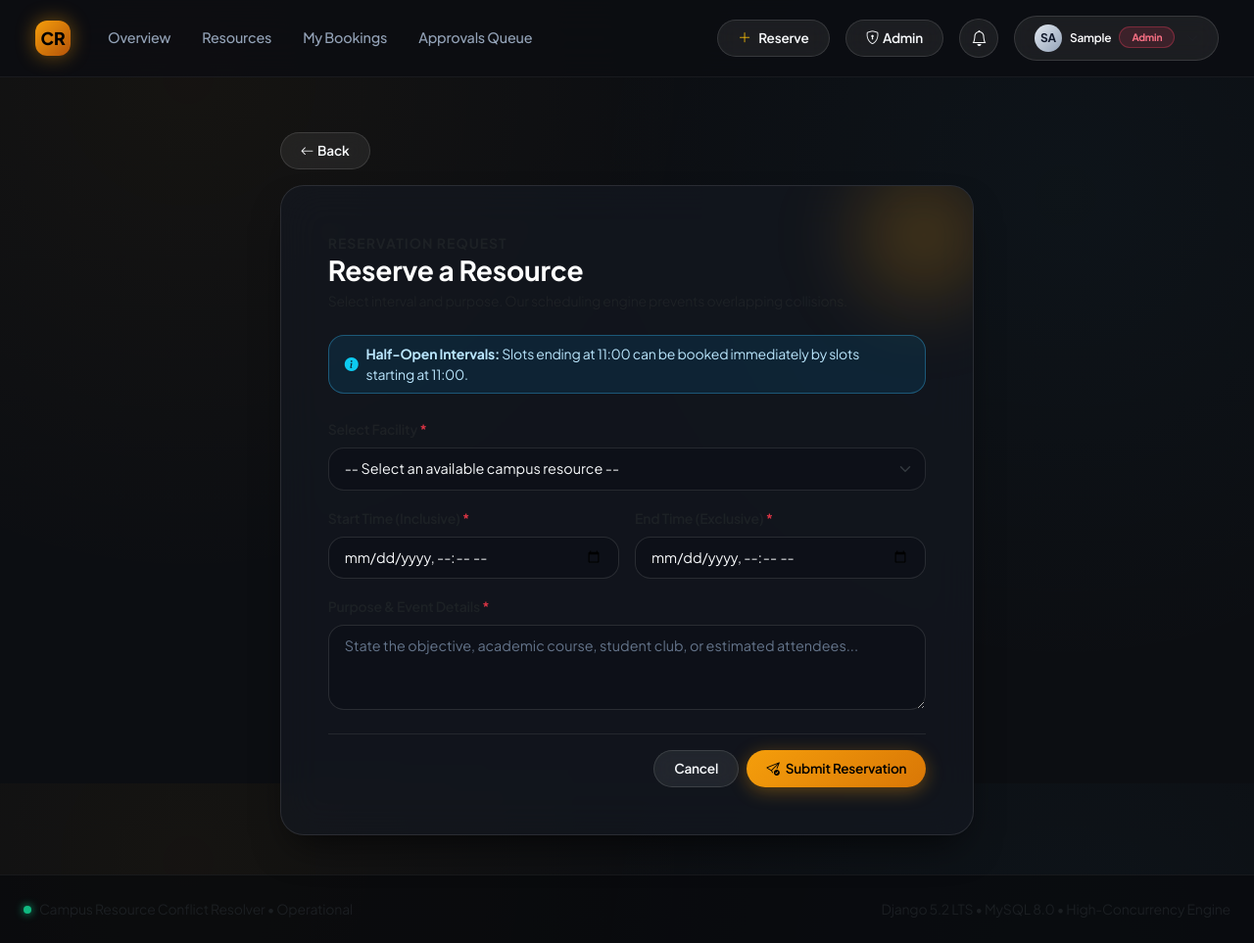
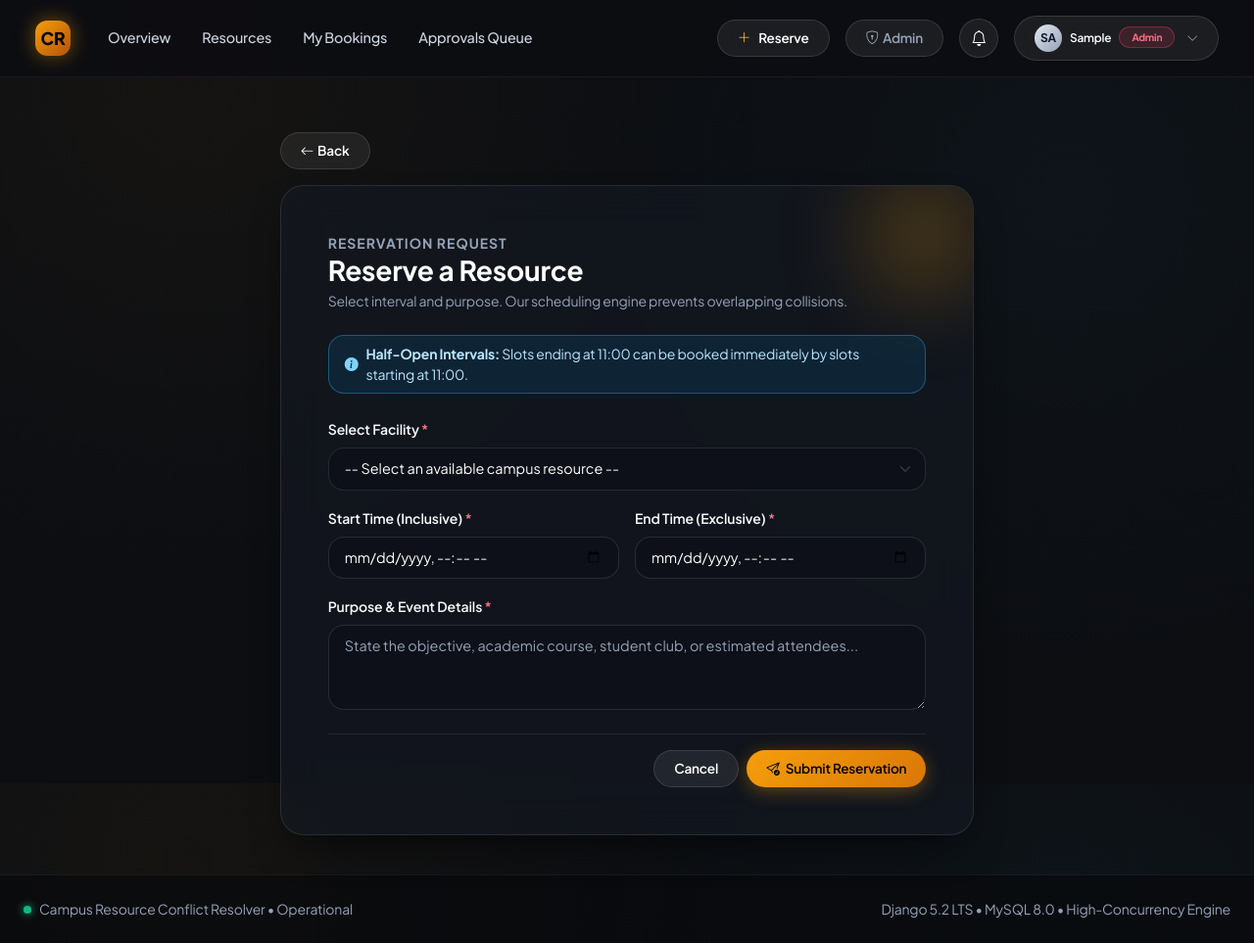
Before and after one commit to atharvtambe/campus_resource_conflict_resolver, a Django app: page /bookings/book/ in a window 1280 px wide. Shown: the whole page at 98% size. Run offline with Django 5.2, Linux system fonts and the light colour scheme; the visitor is signed in with stand-in values (Sample User, id 1); data that the repository does not hold is empty.

Commit message:
Fix text visibility and contrast across dark theme form inputs, selects, labels, and tables

```diff
--- a/static/css/dark_theme.css
+++ b/static/css/dark_theme.css
@@ -4,6 +4,7 @@
    ========================================================================== */
 
 :root {
+  color-scheme: dark;
   --bg-deep: #08090c;
   --bg-canvas: #0c0e12;
   --bg-card: rgba(20, 24, 33, 0.72);
@@ -13,10 +14,10 @@
   --bg-pill: rgba(255, 255, 255, 0.06);
   --bg-pill-hover: rgba(255, 255, 255, 0.12);
 
-  --text-primary: #f8fafc;
-  --text-secondary: #94a3b8;
-  --text-muted: #64748b;
-  --text-dim: #475569;
+  --text-primary: #ffffff;
+  --text-secondary: #cbd5e1;
+  --text-muted: #94a3b8;
+  --text-dim: #64748b;
 
   --border-subtle: rgba(255, 255, 255, 0.07);
   --border-card: rgba(255, 255, 255, 0.10);
@@ -342,11 +343,71 @@ body {
   box-shadow: 0 0 10px rgba(255, 255, 255, 0.8);
 }
 
-/* Dark Form Controls */
+/* Links & High-Legibility Hyperlinks */
+a {
+  color: var(--accent-cyan);
+  text-decoration: none;
+  transition: color 0.2s ease;
+}
+
+a:hover {
+  color: #7dd3fc;
+  text-decoration: underline;
+}
+
+a.text-white:hover {
+  color: #ffffff !important;
+}
+
+/* Global Text Utility Overrides for Crystal-Clear Legibility */
+.text-muted {
+  color: var(--text-muted) !important;
+}
+
+.text-secondary {
+  color: var(--text-secondary) !important;
+}
+
+.text-dark {
+  color: #ffffff !important;
+}
+
+.text-danger {
+  color: #fb7185 !important;
+}
+
+.text-success {
+  color: #34d399 !important;
+}
+
+.text-warning {
+  color: var(--accent-gold-light) !important;
+}
+
+.text-info {
+  color: #7dd3fc !important;
+}
+
+/* Form Labels & Help Text */
+.form-label, label {
+  color: #f8fafc !important;
+  font-weight: 600;
+  letter-spacing: -0.1px;
+}
+
+.form-text {
+  color: var(--text-muted) !important;
+}
+
+/* Dark Form Controls & Native Elements */
+input, select, textarea {
+  color-scheme: dark;
+}
+
 .form-control, .form-select {
   background-color: var(--bg-glass-input) !important;
   border: 1px solid var(--border-card) !important;
-  color: var(--text-primary) !important;
+  color: #ffffff !important;
   border-radius: var(--radius-md) !important;
   padding: 10px 16px;
   font-size: 0.9rem;
@@ -360,26 +421,67 @@ body {
   color: #ffffff !important;
 }
 
-.form-control::placeholder {
+.form-control::placeholder, ::placeholder {
   color: var(--text-muted) !important;
+  opacity: 1 !important;
+}
+
+/* Native Select Dropdown Options */
+select option,
+.form-select option {
+  background-color: #121620 !important;
+  color: #ffffff !important;
+  padding: 8px 12px;
+}
+
+/* Native Date and Time Picker Icons in WebKit/Blink (Chrome & Edge) */
+input[type="date"]::-webkit-calendar-picker-indicator,
+input[type="datetime-local"]::-webkit-calendar-picker-indicator,
+input[type="time"]::-webkit-calendar-picker-indicator {
+  filter: invert(1) brightness(0.95);
+  cursor: pointer;
+  opacity: 0.85;
+}
+
+input[type="date"]::-webkit-calendar-picker-indicator:hover,
+input[type="datetime-local"]::-webkit-calendar-picker-indicator:hover,
+input[type="time"]::-webkit-calendar-picker-indicator:hover {
+  opacity: 1;
+}
+
+/* Checkboxes and Radios */
+.form-check-input {
+  background-color: rgba(255, 255, 255, 0.08) !important;
+  border: 1px solid rgba(255, 255, 255, 0.25) !important;
+  cursor: pointer;
+}
+
+.form-check-input:checked {
+  background-color: var(--accent-gold) !important;
+  border-color: var(--accent-gold) !important;
+}
+
+.form-check-label {
+  color: #f8fafc !important;
+  cursor: pointer;
 }
 
 .input-group-text {
   background-color: rgba(255, 255, 255, 0.04) !important;
   border: 1px solid var(--border-card) !important;
-  color: var(--text-muted) !important;
+  color: var(--text-secondary) !important;
   border-radius: var(--radius-md) 0 0 var(--radius-md) !important;
 }
 
 /* Tables */
 .table {
-  color: var(--text-primary) !important;
+  color: #ffffff !important;
   border-color: var(--border-subtle) !important;
 }
 
 .table th {
   background: rgba(255, 255, 255, 0.03) !important;
-  color: var(--text-muted) !important;
+  color: var(--text-secondary) !important;
   font-size: 0.75rem;
   font-weight: 700;
   text-transform: uppercase;
@@ -390,13 +492,18 @@ body {
 
 .table td {
   background: transparent !important;
+  color: #f8fafc !important;
   border-bottom: 1px solid rgba(255, 255, 255, 0.04) !important;
   padding: 16px;
   vertical-align: middle;
 }
 
+.table td .text-muted {
+  color: var(--text-muted) !important;
+}
+
 .table-hover tbody tr:hover td {
-  background-color: rgba(255, 255, 255, 0.03) !important;
+  background-color: rgba(255, 255, 255, 0.04) !important;
 }
 
 /* Badges */
--- a/templates/bookings/booking_form.html
+++ b/templates/bookings/booking_form.html
@@ -54,7 +54,7 @@
 
                 <!-- Resource Dropdown -->
                 <div class="mb-3">
-                    <label for="{{ form.resource.id_for_label }}" class="form-label small fw-semibold text-muted">
+                    <label for="{{ form.resource.id_for_label }}" class="form-label small fw-semibold text-white">
                         Select Facility <span class="text-danger">*</span>
                     </label>
                     {{ form.resource }}
@@ -66,7 +66,7 @@
                 <!-- Start and End Time -->
                 <div class="row g-3 mb-3">
                     <div class="col-sm-6">
-                        <label for="{{ form.start_time.id_for_label }}" class="form-label small fw-semibold text-muted">
+                        <label for="{{ form.start_time.id_for_label }}" class="form-label small fw-semibold text-white">
                             Start Time (Inclusive) <span class="text-danger">*</span>
                         </label>
                         {{ form.start_time }}
@@ -76,7 +76,7 @@
                     </div>
 
                     <div class="col-sm-6">
-                        <label for="{{ form.end_time.id_for_label }}" class="form-label small fw-semibold text-muted">
+                        <label for="{{ form.end_time.id_for_label }}" class="form-label small fw-semibold text-white">
                             End Time (Exclusive) <span class="text-danger">*</span>
                         </label>
                         {{ form.end_time }}
@@ -88,7 +88,7 @@
 
                 <!-- Purpose -->
                 <div class="mb-4">
-                    <label for="{{ form.purpose.id_for_label }}" class="form-label small fw-semibold text-muted">
+                    <label for="{{ form.purpose.id_for_label }}" class="form-label small fw-semibold text-white">
                         Purpose & Event Details <span class="text-danger">*</span>
                     </label>
                     {{ form.purpose }}
--- a/templates/dashboard/dashboard.html
+++ b/templates/dashboard/dashboard.html
@@ -166,7 +166,7 @@
             <!-- Bar Chart Component -->
             <div class="position-relative">
                 <div class="position-absolute start-0 top-0 translate-middle-y z-2" style="left: 24% !important;">
-                    <span class="badge bg-white text-dark fw-bold rounded-pill shadow-sm" style="font-size: 0.7rem; padding: 4px 10px;">
+                    <span class="badge badge-gold fw-bold shadow-sm" style="font-size: 0.7rem; padding: 4px 10px;">
                         Peak: 11 am
                     </span>
                 </div>
--- a/templates/registration/login.html
+++ b/templates/registration/login.html
@@ -29,7 +29,7 @@
                 {% endif %}
 
                 <div class="mb-3">
-                    <label for="{{ form.username.id_for_label }}" class="form-label small fw-semibold text-muted">Username</label>
+                    <label for="{{ form.username.id_for_label }}" class="form-label small fw-semibold text-white">Username</label>
                     <div class="input-group">
                         <span class="input-group-text"><i class="bi bi-person"></i></span>
                         {{ form.username }}
@@ -41,7 +41,7 @@
 
                 <div class="mb-3">
                     <div class="d-flex justify-content-between align-items-center">
-                        <label for="{{ form.password.id_for_label }}" class="form-label small fw-semibold text-muted">Password</label>
+                        <label for="{{ form.password.id_for_label }}" class="form-label small fw-semibold text-white">Password</label>
                     </div>
                     <div class="input-group">
                         <span class="input-group-text"><i class="bi bi-lock"></i></span>
--- a/templates/resources/resource_detail.html
+++ b/templates/resources/resource_detail.html
@@ -38,9 +38,9 @@
 
             <h2 class="display-6 fw-bold text-white mb-3" style="letter-spacing: -0.5px;">{{ resource.name }}</h2>
 
-            <div class="d-flex flex-wrap gap-4 text-muted small mb-3">
-                <div><i class="bi bi-geo-alt text-warning me-1"></i><strong>Location:</strong> {{ resource.location }}</div>
-                <div><i class="bi bi-people text-info me-1"></i><strong>Capacity:</strong> {{ resource.capacity }} persons/units</div>
+            <div class="d-flex flex-wrap gap-4 text-secondary small mb-3">
+                <div><i class="bi bi-geo-alt text-warning me-1"></i><strong class="text-white">Location:</strong> {{ resource.location }}</div>
+                <div><i class="bi bi-people text-info me-1"></i><strong class="text-white">Capacity:</strong> {{ resource.capacity }} persons/units</div>
             </div>
 
             <p class="text-secondary mb-0">
```
Also changed, not shown: templates/bookings/manage_bookings.html (+4 -4 lines), templates/bookings/my_bookings.html (+4 -4 lines), templates/registration/register.html (+7 -7 lines), templates/resources/resource_list.html (+8 -8 lines).
